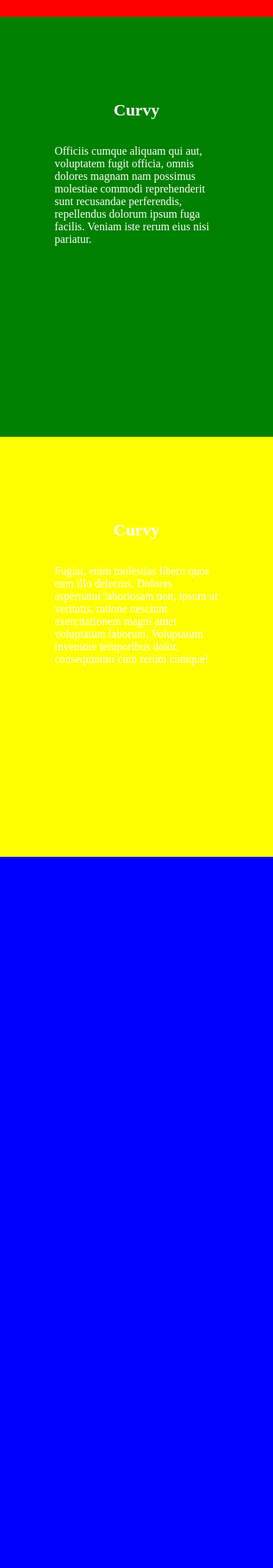
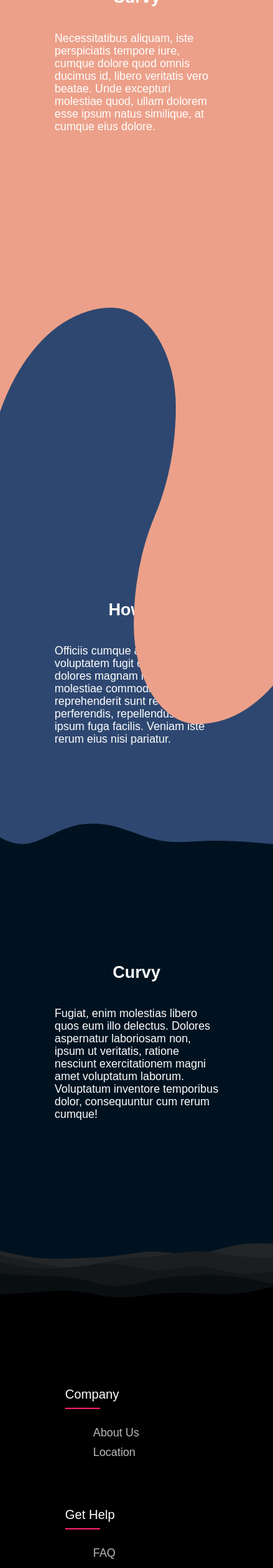
Before and after one commit to Kanishk99/sentiment-analysis-and-data-scraping, a PHP site: page / in a window 390 px wide; the page is wider, and only the part inside the window is pictured. Shown: the part 1240-3480 px from the top of that part at 70% size. Before the commit the page ends 2464 px from the top of that part, so only its background shows below. Run offline with PHP 8.4, Linux system fonts and the light colour scheme; some libraries are stand-ins or nearby versions.

Commit message:
Add files via upload

```diff
--- /dev/null
+++ b/grid-style.css
@@ -0,0 +1,6 @@
+.basic-grid{
+    display: grid;
+    gap:1rem;
+
+    grid-template-columns: repeat(12, 1fr);
+}
--- a/index.html
+++ b/index.html
@@ -8,12 +8,19 @@
 <style>
     @import url('./style.css');
 </style>
+<script src="slideshow.js"></script>
 <link rel="preconnect" href="https://fonts.googleapis.com">
 <link rel="preconnect" href="https://fonts.gstatic.com" crossorigin>
-    <link href="https://fonts.googleapis.com/css2?family=Roboto+Slab:wght@400;600;900&family=Ubuntu+Mono:wght@700&display=swap" rel="stylesheet">
+<link
+    href="https://fonts.googleapis.com/css2?family=Roboto+Slab:wght@400;600;900&family=Ubuntu+Mono:wght@700&display=swap"
+    rel="stylesheet">
 <link rel="preconnect" href="https://fonts.googleapis.com">
 <link rel="preconnect" href="https://fonts.gstatic.com" crossorigin>
-    <link href="https://fonts.googleapis.com/css2?family=Roboto+Condensed:wght@700&family=Roboto+Slab:wght@400;600;900&family=Ubuntu+Mono:wght@700&display=swap" rel="stylesheet">
+<link
+    href="https://fonts.googleapis.com/css2?family=Roboto+Condensed:wght@700&family=Roboto+Slab:wght@400;600;900&family=Ubuntu+Mono:wght@700&display=swap"
+    rel="stylesheet">
+<link rel="stylesheet" type="text/css" href="https://cdnjs.cloudflare.com/ajax/libs/font-awesome/6.1.1/css/all.min.css">
+
 <body>
     <section class="header">
         <nav>
@@ -21,10 +28,10 @@
             <div class="nav-links">
                 <ul>
                     <li>
-                            <a href="">HOME</a>
+                        <a href="#first">HOME</a>
                     </li>
                     <li>
-                            <a href="">PRICING</a>
+                        <a href="#second">REVIEWS</a>
                     </li>
                     <li>
                         <a href="">SUPPORT</a>
@@ -33,7 +40,7 @@
                         <a href="">ABOUT</a>
                     </li>
                     <li>
-                            <a href="">CONTACT US</a>
+                        <a href="#fifth">CONTACT US</a>
                     </li>
                 </ul>
             </div>
@@ -41,22 +48,81 @@
     </section>
 
     <section class="section-body" id="first">
-            <h1>Curvy</h1>
-            <p>Lorem ipsum dolor sit amet consectetur adipisicing elit. Eligendi in, cumque eum quibusdam qui, temporibus molestiae quisquam ratione asperiores et dolores? Dicta repudiandae minima sit laborum natus debitis molestiae veniam.</p>
-            <div class="curve"></div>
+        <h1>OUR GOAL</h1>
+        <p id="section-body-content">FAKE REVIEWS GENERATED WITH A SINGLE <SPAN>CLICK</SPAN></p>
+        <div class="curve1"></div>
     </section>
     <section class="section-body" id="second">
         <h1>Curvy</h1>
-            <p>Necessitatibus aliquam, iste perspiciatis tempore iure, cumque dolore quod omnis ducimus id, libero veritatis vero beatae. Unde excepturi molestiae quod, ullam dolorem esse ipsum natus similique, at cumque eius dolore.</p>
+        <p>Necessitatibus aliquam, iste perspiciatis tempore iure, cumque dolore quod omnis ducimus id, libero veritatis
+            vero beatae. Unde excepturi molestiae quod, ullam dolorem esse ipsum natus similique, at cumque eius dolore.
+        </p>
+        <div class="curve2"></div>
     </section>
     <section class="section-body" id="third">
+        <h1>How to</h1>
+        <p>Officiis cumque aliquam qui aut, voluptatem fugit officia, omnis dolores magnam nam possimus molestiae
+            commodi reprehenderit sunt recusandae perferendis, repellendus dolorum ipsum fuga facilis. Veniam iste rerum
+            eius nisi pariatur.</p>
+        <img name="slide1" id="mySlider1">
+    </section>
+
+    <div class="spacer layer2">
+
+
+    </div>
+
+    <section class="section-body" id="fourth">
+        <!-- <img name="slide2" id="mySlider2"> -->
         <h1>Curvy</h1>
-            <p>Officiis cumque aliquam qui aut, voluptatem fugit officia, omnis dolores magnam nam possimus molestiae commodi reprehenderit sunt recusandae perferendis, repellendus dolorum ipsum fuga facilis. Veniam iste rerum eius nisi pariatur.</p>
+        <p>Fugiat, enim molestias libero quos eum illo delectus. Dolores aspernatur laboriosam non, ipsum ut veritatis,
+            ratione nesciunt exercitationem magni amet voluptatum laborum. Voluptatum inventore temporibus dolor,
+            consequuntur cum rerum cumque!</p>
+
     </section>
-        <section class="section-body"id="fourth">
-            <h1>Curvy</h1>
-            <p>Fugiat, enim molestias libero quos eum illo delectus. Dolores aspernatur laboriosam non, ipsum ut veritatis, ratione nesciunt exercitationem magni amet voluptatum laborum. Voluptatum inventore temporibus dolor, consequuntur cum rerum cumque!</p>
+    <div class="spacer layer1"></div>
+    <section class="section-body" id="fifth">
+    </div>
+
+        <footer class="footer">
+            <div class="container">
+                <div class="row">
+                    <div class="footer-col">
+                        <h4>company</h4>
+                        <ul>
+                            <li><a href="#">about us</a></li>
+                            <li><a href="#">location</a></li>
+
+                        </ul>
+
+                    </div>
+                    <div class="footer-col">
+                        <h4>get help</h4>
+                        <ul>
+                            <li><a href="#">FAQ</a></li>
+                            <li><a href="#">payment options</a></li>
+                        </ul>
+
+                    </div>
+                    <div class="footer-col">
+                        <h4>follow us</h4>
+
+                        <div class="social-links">
+                            <a href="#"><i class="fab fa-facebook-f"></i> </a>
+                            <a href="#"><i class="fab fa-twitter"></i> </a>
+                            <a href="#"><i class="fab fa-linkedin"></i> </a>
+                            <a href="#"><i class="fab fa-instagram"></i> </a>
+                        </div>
+
+
+                    </div>
+
+
+                </div>
+            </div>
+        </footer>
     </section>
 
 </body>
+
 </html>
--- a/style.css
+++ b/style.css
@@ -1,138 +1,323 @@
-body{
-    margin:0;
-    padding:0;
-    color:white;
+body {
+    margin: 0;
+    padding: 0;
+    color: white;
     background: black;
     overflow-x: hidden;
+    font-family: 'Poppins', sans-serif;
+
 }
+
 /*.main-body{
     display: grid;
     grid-template-rows: repeat(4, minmax(240px, 1fr));
 }*/
+#fifth {
+    background: black;
+    height: 100px;
+}
 
-.section-body{
+.section-body {
     position: relative;
     display: flex;
     flex-direction: column;
     align-items: center;
-    min-height: 400px;
-    padding:100px 20vw;
+    padding: 100px 20vw;
 }
-#first{
-    background:blue;
+
+#first {
+    background: #ECC6A2;
+    height: 100%;
 }
-#second{
-    background:red;
+
+#second {
+    background: #ECA089;
+    height: 80%;
 }
-#third{
-    background:green;
+
+#third {
+    background: #2E4770;
+    height: 10%;
 }
-#fourth{
-    background:yellow;
+
+#fourth {
+    background: #001220;
+    height: 20%;
 }
-.curve{
+
+#mySlider1 {
+    height: 70%;
     position: absolute;
-    height:425px;
-    width:100%;
-    bottom:0;
+    transform: translate(-200%, -200%);
 }
-.curve::after{
-    content:'';
-    display:block;
-    position:absolute;
+
+#mySlider2 {
+    height: 70%;
+    position: absolute;
+    transform: translate(250%, -400%)
+}
+
+.curve1 {
+    position: absolute;
+    height: 425px;
+    width: 100%;
+    bottom: 0;
+}
+
+.curve1::after {
+    content: '';
+    display: block;
+    position: absolute;
     border-radius: 100% 50%;
-    width:70%;
-    height:100%;
-    background-color: blue;
-    transform: translate(-8%,30%);
+    width: 70%;
+    height: 100%;
+    background-color: #ECC6A2;
+    transform: translate(-8%, 30%);
     z-index: 1;
 }
-.curve::before{
-    content:'';
-    display:block;
-    position:absolute;
-    border-radius:100% 50%;
+
+.curve1::before {
+    content: '';
+    display: block;
+    position: absolute;
+    border-radius: 100% 50%;
     width: 70%;
     height: 100%;
-    background-color: red;
+    background-color: #ECA089;
     transform: translate(70%, 70%);
 
 }
-.header{
+
+.curve2 {
+    position: absolute;
+    height: 425px;
+    width: 100%;
+    bottom: 0;
+}
+
+.curve2::after {
+    content: '';
+    display: block;
+    position: absolute;
+    border-radius: 100% 50%;
+    width: 70%;
+    height: 100%;
+    background-color: #ECA089;
+    /* transform: translate(-8%,30%); */
+    transform: translate(70%, 70%);
+    z-index: 1;
+}
+
+.curve2::before {
+    content: '';
+    display: block;
+    position: absolute;
+    border-radius: 100% 50%;
+    width: 70%;
+    height: 100%;
+    background-color: #2E4770;
+    /* transform: translate(70%, 70%); */
+    transform: translate(-8%, 30%);
+
+}
+
+/* #third::after{
+    content:'';
+    border-top-left-radius: 50% 100%;
+    border-top-right-radius: 50% 100%;
+    position:absolute;
+    bottom:0;
+    height:40%;
+    width:100%;
+    background-color: #001220;
+    z-index: 1;
+} */
+.spacer {
+    aspect-ratio: 500/300;
+    width: 100%;
+    background-repeat: no-repeat;
+    background-position: center;
+    background-size: cover;
+
+}
+
+.layer1 {
+    background-image: url('./layer1.svg');
+}
+
+.layer2 {
+
+    background-image: url('./layer2.svg');
+}
+
+.header {
     /*min-height: 100vh;*/
     width: 100%;
     /*background-image: linear-gradient(rgba(4,9,30,0.7),rgba(4,9,30,0.7)),url();*/
     background-position: center;
     position: relative;
 }
-nav{
+
+nav {
     position: relative;
-    height:5%;
+    height: 5%;
     display: flex;
-    padding:2% 10vw;
+    padding: 2% 10vw;
     justify-content: space-between;
     align-items: center;
-    border-style: double;
-    background-color:white;
+    /* border-style: double; */
+    background-color: white;
 }
-nav img{
+
+nav img {
     position: relative;
     width: 50%;
     object-fit: cover;
-    border: solid;
+    /* border: solid; */
 
 }
-.nav-links{
+
+.nav-links {
     display: flex;
     justify-content: center;
     flex: auto;
-    border:2px;
-    border-style: double;
+    border: 2px;
+    /* border-style: double; */
 }
-.nav-links ul li{
+
+.nav-links ul li {
     list-style: none;
     display: inline-block;
     padding: 8px 12px;
     position: relative;
 
 }
-.nav-links ul li a{
-    color:#082882;
+
+.nav-links ul li a {
+    color: #082882;
     text-decoration: none;
     font-size: 18px;
     font-weight: bold;
     /*border-style: dashed;*/
 }
-.mybody{
+
+.mybody {
     background-color: #1c284c;
-    display:flex;
+    display: flex;
     height: 100%;
 }
-.nav-links ul li::after{
-    content:'';
-    width:0%;
+
+.nav-links ul li::after {
+    content: '';
+    width: 0%;
     height: 2px;
     background: #1c284c;
     display: block;
     margin: auto;
     transition: 0.5s;
 }
-.nav-links ul li:hover::after{
+
+.nav-links ul li:hover::after {
     width: 100%;
 }
-.text-box{
+
+.text-box {
 
     font-family: 'Ubuntu Mono', monospace;
     font-size: 30px;
-    border:solid;
-    width:40%;
-    color:lightskyblue ;
-    position:absolute;
-    top:30%;
-    left:50%;
-    transform:translate(-50%,-50%);
+    /* border:solid; */
+    width: 40%;
+    color: lightskyblue;
+    position: absolute;
+    top: 30%;
+    left: 50%;
+    transform: translate(-50%, -50%);
     text-align: center;
 }
-.text-box span{
-    color:white;
+
+.text-box span {
+    color: white;
 }
+
+@import url('https://fonts.googleapis.com/css2?family=Poppins:wght@100&family=Roboto+Condensed:wght@700&family=Roboto+Slab:wght@400;600;900&family=Ubuntu+Mono:wght@700&display=swap');
+.container{
+	max-width: 100%;
+	margin:auto;
+}
+.row{
+	display: flex;
+	flex-wrap: wrap;
+}
+ul{
+	list-style: none;
+}
+.footer{
+    width:100%;
+}
+.footer-col{
+   width: 25%;
+   padding: 0 15px;
+}
+.footer-col h4{
+	font-size: 18px;
+	color: #ffffff;
+	text-transform: capitalize;
+	margin-bottom: 35px;
+	font-weight: 500;
+	position: relative;
+}
+.footer-col h4::before{
+	content: '';
+	position: absolute;
+	left:0;
+	bottom: -10px;
+	background-color: #e91e63;
+	height: 2px;
+	box-sizing: border-box;
+	width: 50px;
+}
+.footer-col ul li:not(:last-child){
+	margin-bottom: 10px;
+}
+.footer-col ul li a{
+	font-size: 16px;
+	text-transform: capitalize;
+	color: #ffffff;
+	text-decoration: none;
+	font-weight: 300;
+	color: #bbbbbb;
+	display: block;
+	transition: all 0.3s ease;
+}
+.footer-col ul li a:hover{
+	color: #ffffff;
+	padding-left: 8px;
+}
+.footer-col .social-links a{
+	display: inline-block;
+	height: 40px;
+	width: 40px;
+	margin:0 10px 10px 0;
+	text-align: center;
+	line-height: 40px;
+	border-radius: 50%;
+	color: #ffffff;
+	transition: all 0.5s ease;
+}
+.footer-col .social-links a:hover{
+	color: #24262b;
+	background-color: #ffffff;
+}
+
+/*responsive*/
+@media(max-width: 767px){
+  .footer-col{
+    width: 50%;
+    margin-bottom: 30px;
+}
+}
+@media(max-width: 574px){
+  .footer-col{
+    width: 100%;
+}
+}
```
Also changed, not shown: gridtest.html (added, +29 -0 lines), slideshow.js (added, +22 -0 lines), img/frg_transparent.png (added), img/frg_transparent2.png (added), layer1.svg (added), layer2.svg (added), reviews/image1.png (added), reviews/image2.png (added), reviews/image3.png (added), reviews/image4.png (added). Lines whose indentation alone changed are shown as unchanged.
